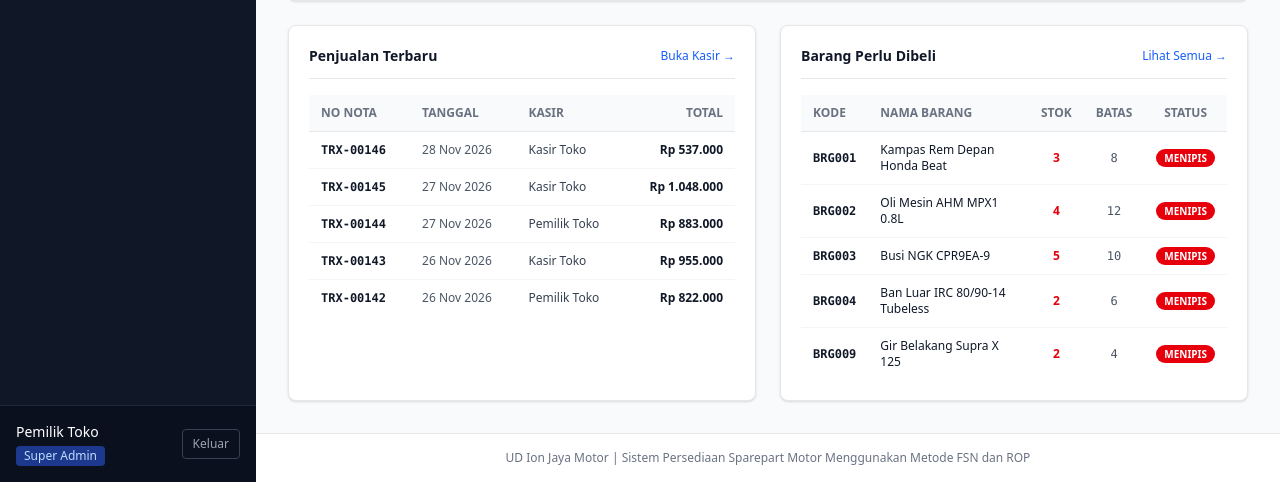
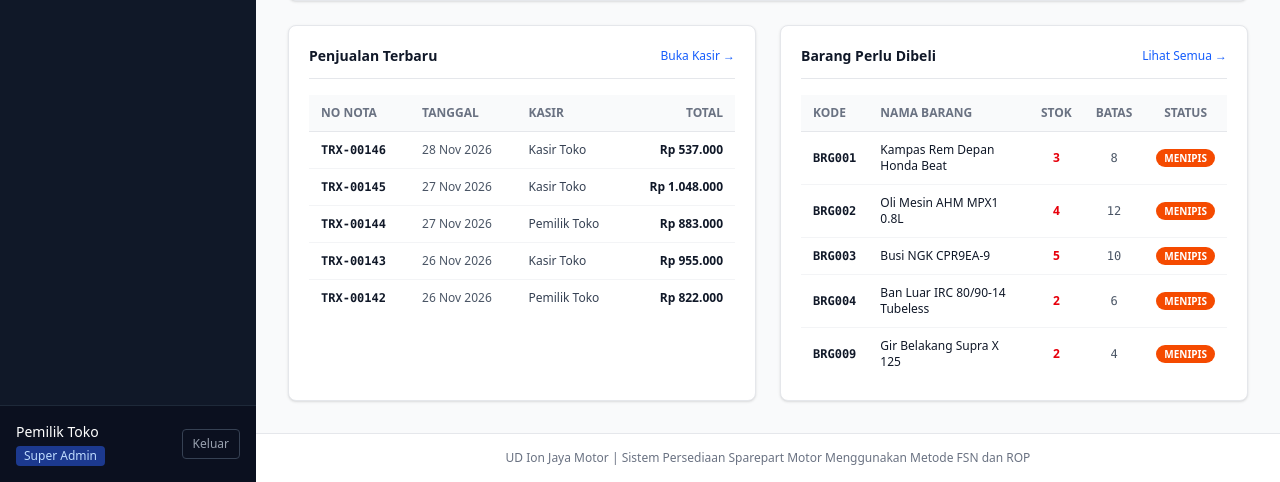
Before and after one commit to geniobrillian/ionjaya, a Laravel app: page /dashboard in a window 1280 px wide. Shown: the part 747-1229 px from the top of the page. Run offline with Laravel 12, Linux system fonts and the light colour scheme; a user stored in the database is signed in; data comes from the database, SQL or seed files in the repository; style sheets or scripts are compiled from the project's sources.

Commit message:
Tampilkan HABIS/MENIPIS di Dashboard sesuai status asli barang

```diff
--- a/resources/views/dashboard/index.blade.php
+++ b/resources/views/dashboard/index.blade.php
@@ -330,7 +330,11 @@
                                 <td class="py-2.5 px-3 text-center font-bold text-red-600">{{ $item->stock }}</td>
                                 <td class="py-2.5 px-3 text-center font-mono text-gray-600">{{ $item->order_threshold }}</td>
                                 <td class="py-2.5 px-3 text-center">
-                                    <span class="px-2 py-0.5 rounded-full text-[10px] font-bold bg-red-600 text-white">MENIPIS</span>
+                                    @if ($item->stock_status === 'habis')
+                                        <span class="px-2 py-0.5 rounded-full text-[10px] font-bold bg-red-600 text-white">HABIS</span>
+                                    @else
+                                        <span class="px-2 py-0.5 rounded-full text-[10px] font-bold bg-orange-600 text-white">MENIPIS</span>
+                                    @endif
                                 </td>
                             </tr>
                         @empty
```
